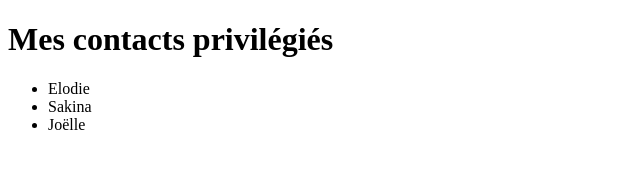
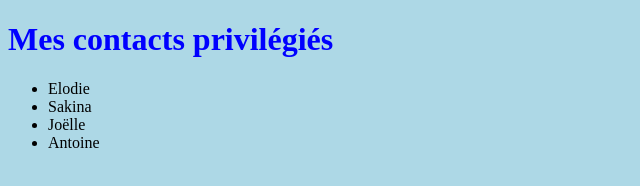
Before and after one commit to Elodieth/exo1Git, a plain HTML site: page contact.html in a window 1280 px wide. Shown: the whole page, without its empty margins (0-640 px from the left). Drawn offline with Linux system fonts and the light colour scheme.

Commit message:
Changement dans la page contact et ajout du fichier css dans la page contact

```diff
--- a/contact.html
+++ b/contact.html
@@ -4,6 +4,7 @@
    <meta charset="UTF-8">
    <meta name="viewport" content="width=device-width, initial-scale=1.0">
    <meta http-equiv="X-UA-Compatible" content="ie=edge">
+   <link rel="stylesheet" href="css/style.css">
    <title>Les contacts</title>
 </head>
 <body>
@@ -12,6 +13,7 @@
       <li>Elodie</li>
       <li>Sakina</li>
       <li>Joëlle</li>
+      <li>Antoine</li>
    </ul>
 
 </body>
--- a/css/style.css
+++ b/css/style.css
@@ -1,3 +1,7 @@
 body {
    background-color: lightblue;
 }
+
+h1 {
+   color: blue;
+}
```
